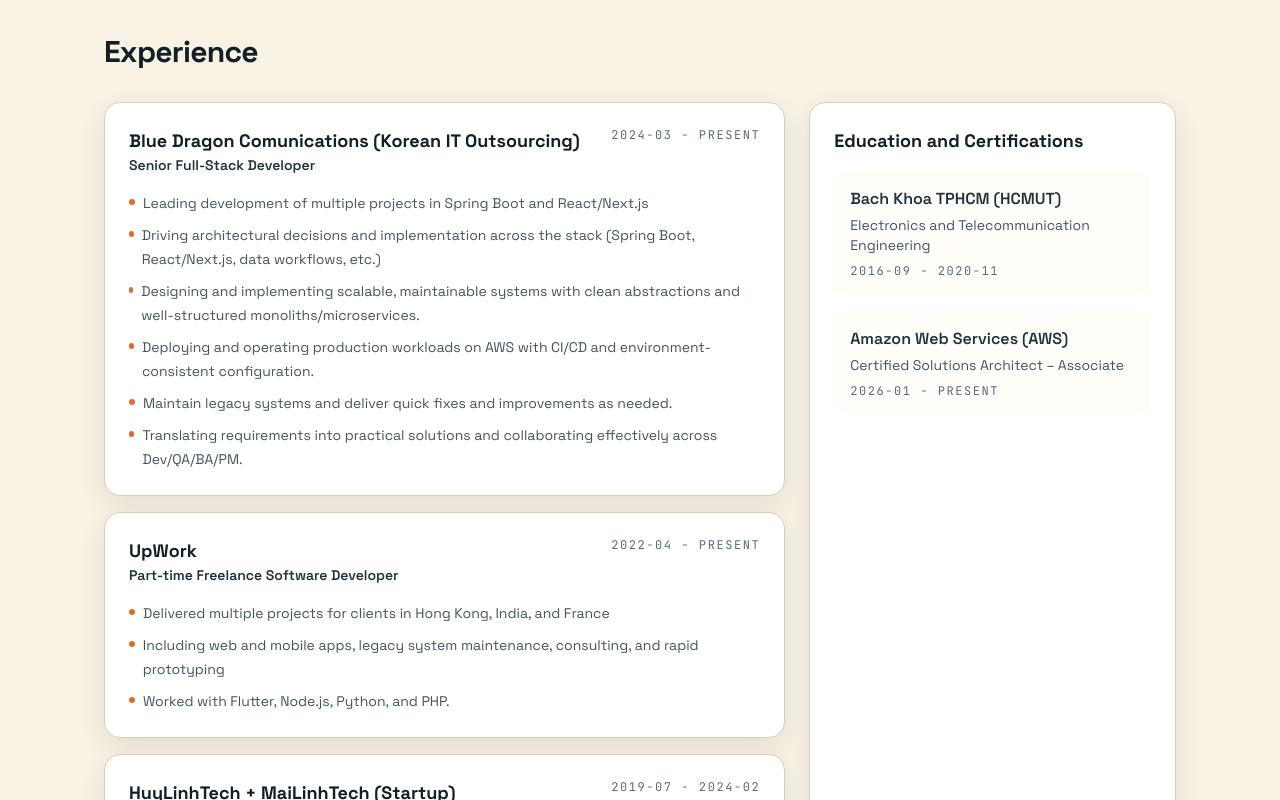
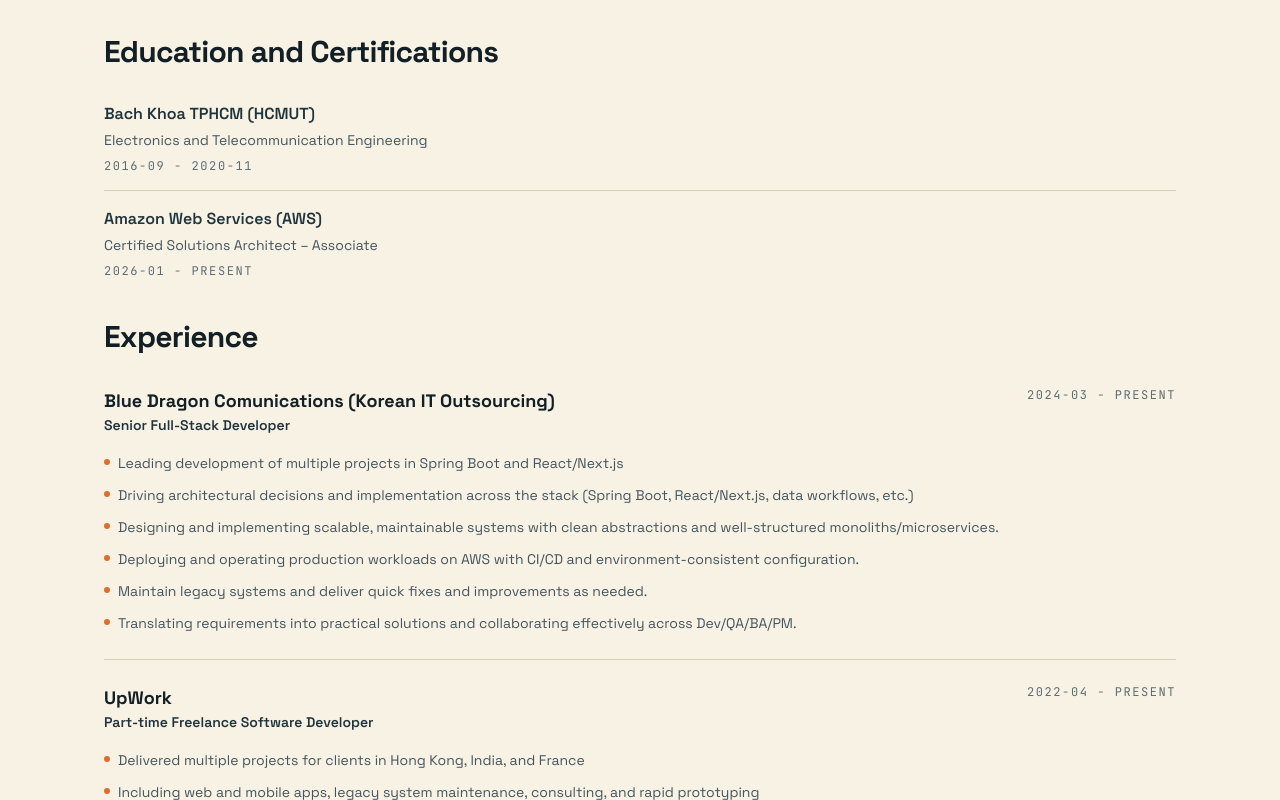
Before and after one commit to nhut-ha-98/nhutha-portfolio, a Next.js app: page / in a window 1280 px wide. Shown: the part 4480-5280 px from the top of the page. Built offline with nearby package versions, Linux system fonts and the light colour scheme.

Commit message:
feat: refactor ExperienceSection to separate EducationView and enhance layout

```diff
--- a/components/headless/ExperienceSection.tsx
+++ b/components/headless/ExperienceSection.tsx
@@ -1,4 +1,4 @@
-import { ExperienceView } from "@/components/ui/ExperienceView";
+import { EducationView, ExperienceView } from "@/components/ui/ExperienceView";
 import { SectionContainer } from "@/components/ui/SectionContainer";
 import { SectionShell } from "@/components/ui/SectionShell";
 import { data } from "@/data/data";
@@ -25,14 +25,20 @@
 
   return (
     <SectionContainer id="experience" spacing="default">
+      <div className="space-y-10">
+        <SectionShell title="Education and Certifications">
+          <EducationView
+            educationTitle="Education and Certifications"
+            education={education}
+          />
+        </SectionShell>
         <SectionShell title="Experience">
           <ExperienceView
             experienceTitle="Experience"
-          educationTitle="Education and Certifications"
             experiences={experiences}
-          education={education}
           />
         </SectionShell>
+      </div>
     </SectionContainer>
   );
 }
--- a/components/ui/ExperienceView.tsx
+++ b/components/ui/ExperienceView.tsx
@@ -5,32 +5,21 @@
   highlights: string[];
 }
 
-interface EducationCard {
-  institution: string;
-  area: string;
-  period: string;
-}
-
 interface ExperienceViewProps {
   experienceTitle: string;
-  educationTitle: string;
   experiences: ExperienceCard[];
-  education: EducationCard[];
 }
 
 export function ExperienceView({
   experienceTitle,
-  educationTitle,
   experiences,
-  education,
 }: ExperienceViewProps) {
   return (
-    <div className="grid gap-6 lg:grid-cols-[1.3fr_0.7fr]">
-      <section aria-label={experienceTitle} className="space-y-4">
+    <section aria-label={experienceTitle} className="space-y-6">
       {experiences.map((item) => (
         <article
           key={`${item.title}-${item.period}`}
-            className="rounded-2xl border border-[var(--line)] bg-white p-6 shadow-[var(--shadow-card)]"
+          className="border-b border-[var(--line)] pb-6 last:border-b-0 last:pb-0"
         >
           <div className="flex flex-wrap items-start justify-between gap-3">
             <div>
@@ -62,33 +51,40 @@
         </article>
       ))}
     </section>
+  );
+}
 
-      <aside
-        className="rounded-2xl border border-[var(--line)] bg-white p-6 shadow-[var(--shadow-card)]"
-        aria-label={educationTitle}
-      >
-        <h3 className="text-lg font-bold text-[var(--ink)]">
-          {educationTitle}
-        </h3>
-        <div className="mt-4 space-y-4">
+interface EducationCard {
+  institution: string;
+  area: string;
+  period: string;
+}
+
+interface EducationViewProps {
+  educationTitle: string;
+  education: EducationCard[];
+}
+
+export function EducationView({
+  educationTitle,
+  education,
+}: EducationViewProps) {
+  return (
+    <section aria-label={educationTitle} className="space-y-4">
       {education.map((item) => (
         <article
           key={`${item.institution}-${item.period}`}
-              className="rounded-xl bg-[var(--surface)] p-4"
+          className="border-b border-[var(--line)] pb-4 last:border-b-0 last:pb-0"
         >
           <p className="font-semibold text-[var(--ink-soft)]">
             {item.institution}
           </p>
-              <p className="mt-1 text-sm text-[var(--muted-strong)]">
-                {item.area}
-              </p>
+          <p className="mt-1 text-sm text-[var(--muted-strong)]">{item.area}</p>
           <p className="mt-2 font-mono text-xs uppercase tracking-[0.13em] text-[var(--muted)]">
             {item.period}
           </p>
         </article>
       ))}
-        </div>
-      </aside>
-    </div>
+    </section>
   );
 }
```
Also changed, not shown: 1 other file (tests, documents, lock files or other folders). Lines whose indentation alone changed are shown as unchanged.
